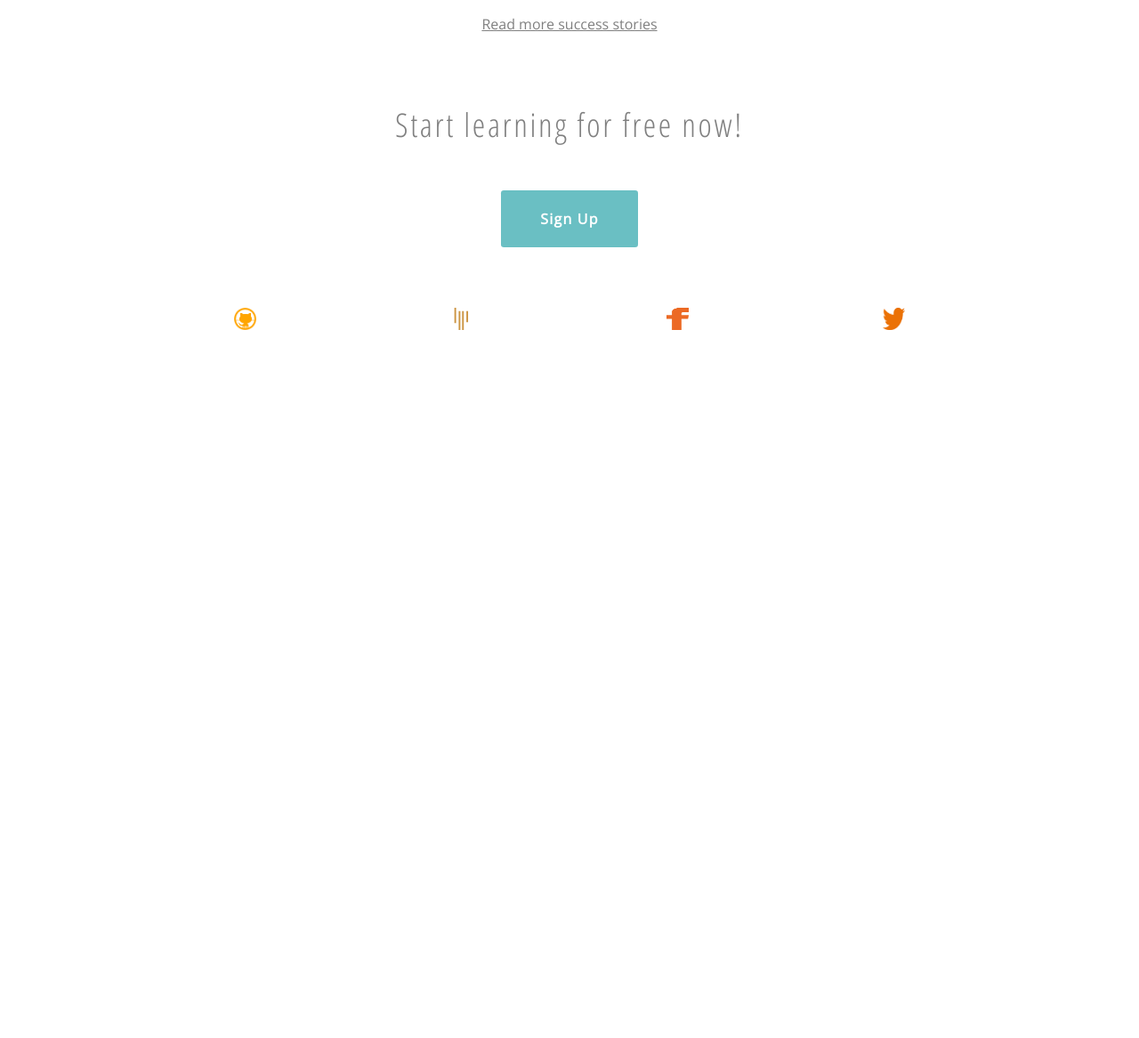
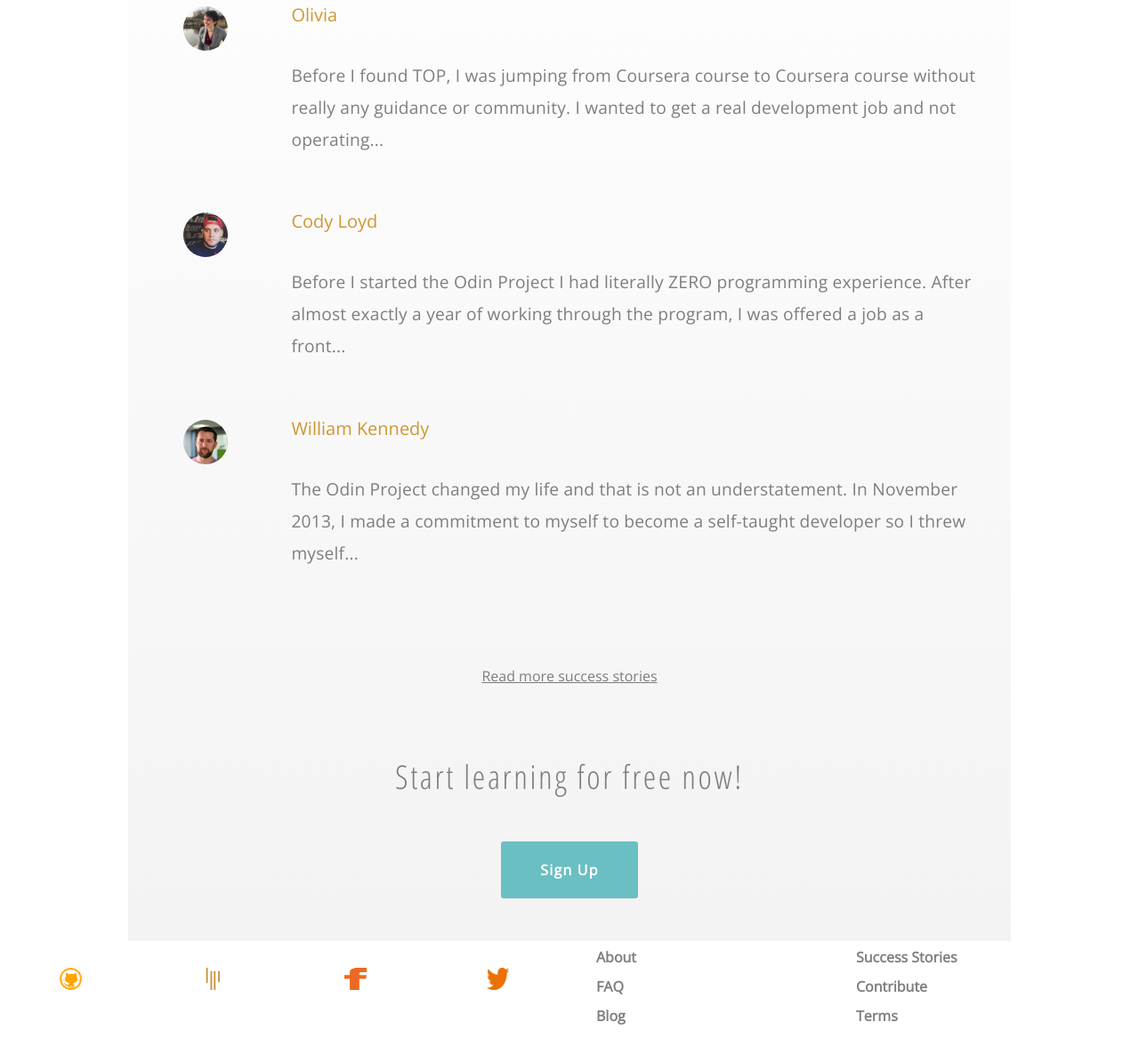
Before and after one commit to GarrettForsyth/applying-garrett-grid, a plain HTML site: page index.html in a window 1280 px wide. Shown: the part 3704-4871 px from the top of the page at 89% size. Before the commit the page ends 4088 px from the top, so only its background shows below. Drawn offline with nearby package versions, Linux system fonts and the light colour scheme.

Commit message:
media queries for 540px

```diff
--- a/assets/sass/master.scss
+++ b/assets/sass/master.scss
@@ -5,6 +5,12 @@ $odin-font-stack: "Open Sans", "Helvetica Neue", Helvetica, Arial, sans-serif;
 $odin-condensed-font-stack: "Open Sans Condensed", "Helvetica Neue", Helvetica, Arial, sans-serif;
 
 $nav-height: 100px;
+$white-smoke: #f3f3f3;
+
+
+body {
+  text-align: center;
+}
 
 @font-face {
   font-family: 'norse';
@@ -19,6 +25,10 @@ $nav-height: 100px;
 
 .nav-spacer {
   height: 100px;
+}
+
+.spacer-sm {
+  height: 3rem;
 }
 
 h1, h2, h3, h4, p, a {
@@ -183,12 +193,20 @@ h3 {
 
 }
 
+@media (min-width: 540px) {
+  .img-sm {
+    height: 120px;
+    width: auto;
+  }
+}
+
 .curriculum-details {
   vertical-align: center;
 }
 
 .bg-white-smoke {
-  background: #f3f3f3;
+  background: $white-smoke;
+
 }
 
 .curriculum-details-tile {
@@ -237,7 +255,7 @@ h3 {
 .success-story  {
   margin-left: 1.5rem;
   margin-right: 1.5rem;
-  marign-bottom: 3rem;
+  margin-bottom: 3rem;
 
   text-align: left;
 }
@@ -247,10 +265,47 @@ h3 {
   text-decoration: none;
 }
 
+.success-avatar {
+  display: inline-block;
+  height: 50px;
+  width: 50px;
+  border-radius: 50%;
+
+
+
+
+}
+
+@media screen and (min-width: 0px) and (max-width: 540px) {
+  .hide-540 {
+    display: none;
+  }
+}
+
+@media (min-width: 541px) {
+  .hide-540 {
+    display: block;
+  }
+
+  .success-avatar {
+    display: inline-block;
+  }
+
+  .success-story {
+    float: right;
+    width: 80%;
+  }
+}
+
 .success-story-lk {
   margin-bottom: 4rem;
   color: rgba(74,74,74,0.7);
 }
+
+.success-stories {
+  background: linear-gradient(#fff, $white-smoke);
+}
+
 
 .signup-header {
   margin-top: 5rem;
@@ -275,9 +330,52 @@ h3 {
 
 .social-nav {
   overflow: hidden;
+  display: inline-block;
 }
+
+
 
 .social-nav .row .col-3 {
   vertical-align: center;
   text-align: center;
 }
+
+.footer-links {
+  float: right;
+  width: 50%;
+}
+
+.footer-links-container {
+  display: inline-block;
+  width: 45%;
+
+  li {
+
+    text-align: left;
+    margin-bottom: 1rem;
+
+    a {
+      font-family: $odin-font-stack;
+      font-weight: 900;
+      color: rgba(74,74,74,0.7);
+
+      text-decoration: none;
+
+    }
+
+  }
+}
+
+
+@media (min-width: 541px) {
+  #footer{
+    height: 140px;
+
+  }
+
+  .social-nav {
+    float: left;
+    width: 50%;
+  }
+
+}
--- a/index.html
+++ b/index.html
@@ -174,8 +174,12 @@
         </div>
       </div>
 
+
       <div class="row">
+
         <div class="col-12 center">
+
+          <img class="success-avatar hide-540" src="assets/images/rob-avatar.jpg" alt="rob" />
           <div class="success-story">
             <div class="details">
               <a class="accent" href="#">Rob Pando</a>
@@ -188,19 +192,52 @@
 
       <div class="row">
         <div class="col-12 center">
+          <img class="success-avatar hide-540" src="assets/images/olivia-avatar.jpg" alt="olivia" />
           <div class="success-story">
             <div class="details">
               <a class="accent" href="#">Olivia</a>
             </div>
-            <p class= "bottom"> Before I found TOP, I was jumping from Coursera course to Coursera course without really any guidance or community. I wanted to get a real development job and not operating...</p>
+            <p> Before I found TOP, I was jumping from Coursera course to Coursera course without really any guidance or community. I wanted to get a real development job and not operating...</p>
 
           </div>
         </div>
       </div>
 
+      <div class="row hide-540">
+        <div class="col-12 center">
+          <img class="success-avatar hide-540" src="assets/images/cody-avatar.jpg" alt="cody" />
+          <div class="success-story">
+            <div class="details">
+              <a class="accent" href="#">Cody Loyd</a>
+            </div>
+            <p>
+              Before I started the Odin Project I had literally ZERO programming experience. After almost exactly a year of working through the program, I was offered a job as a front...<p class= "bottoe"> </p>
+            </p>
+
+          </div>
+        </div>
+      </div>
+
+      <div class="row hide-540">
+        <div class="col-12 center">
+          <img class="success-avatar hide-540" src="assets/images/william-avatar.jpg" alt="william" />
+          <div class="success-story">
+            <div class="details">
+              <a class="accent" href="#">William Kennedy</a>
+            </div>
+               <p>
+                 The Odin Project changed my life and that is not an understatement. In November 2013, I made a commitment to myself to become a self-taught developer so I threw myself...
+              </p>
+          </div>
+        </div>
+      </div>
+
+
+
 
       <div class="row">
         <div class="col-12 center">
+        <div class="spacer-sm"></div>
            <a class="success-story-lk" href="#">Read more success stories</a>
         </div>
       </div>
@@ -239,7 +276,34 @@
           </div>
         </div>
       </div>
-
+      <div class="footer-links hide-540">
+        <div class="footer-links-container">
+          <ul>
+            <li class="nav-item">
+              <a class="nav-link" href="#">About</a>
+            </li>
+            <li class="nav-item">
+              <a class="nav-link" href="#">FAQ</a>
+            </li>
+            <li class="nav-item">
+              <a class="nav-link" href="#">Blog</a>
+            </li>
+          </ul>
+        </div>
+        <div class="footer-links-container">
+          <ul>
+            <li class="nav-item">
+              <a class="nav-link" href="#">Success Stories</a>
+            </li>
+            <li class="nav-item">
+              <a class="nav-link" href="#">Contribute</a>
+            </li>
+            <li class="nav-item">
+              <a class="nav-link" href="#">Terms</a>
+            </li>
+          </ul>
+        </div>
+      </div>
     </div>
   </body>
 </html>
```
Also changed, not shown: assets/images/cody-avatar.jpg (added), assets/images/olivia-avatar.jpg (added), assets/images/rob-avatar.jpg (added), assets/images/william-avatar.jpg (added), assets/stylesheets/master.css, 2 other files.
